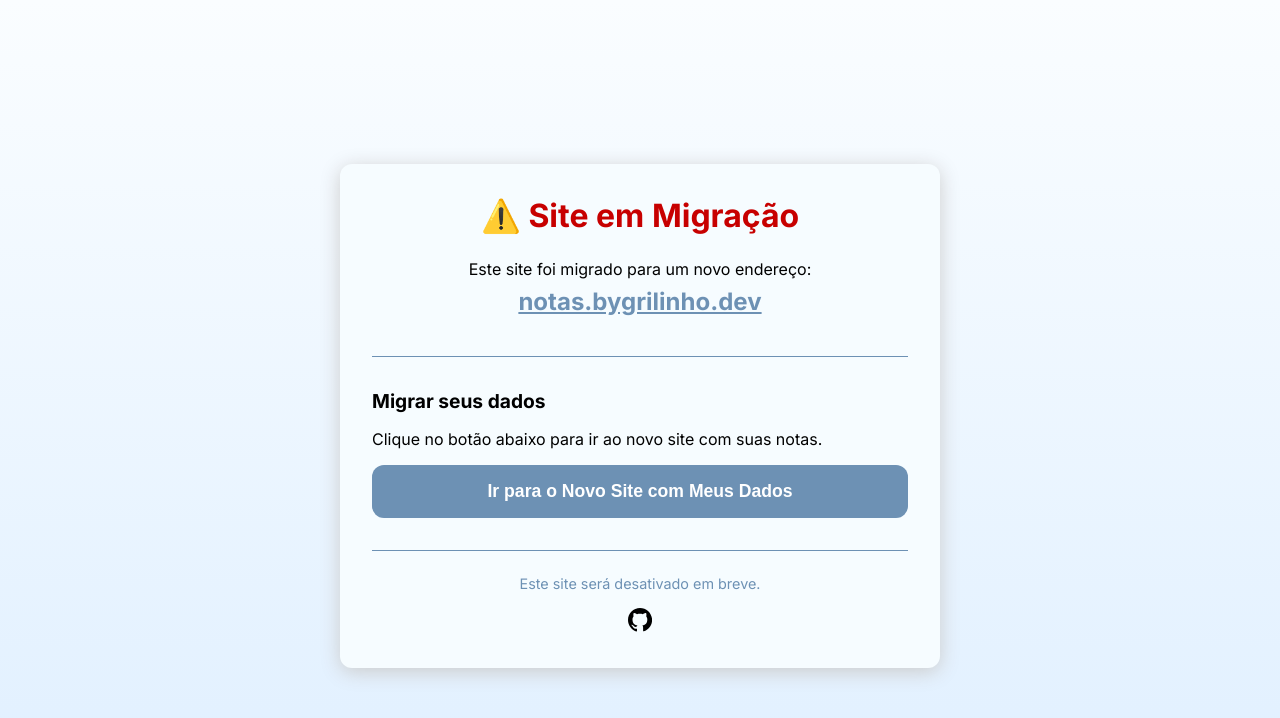
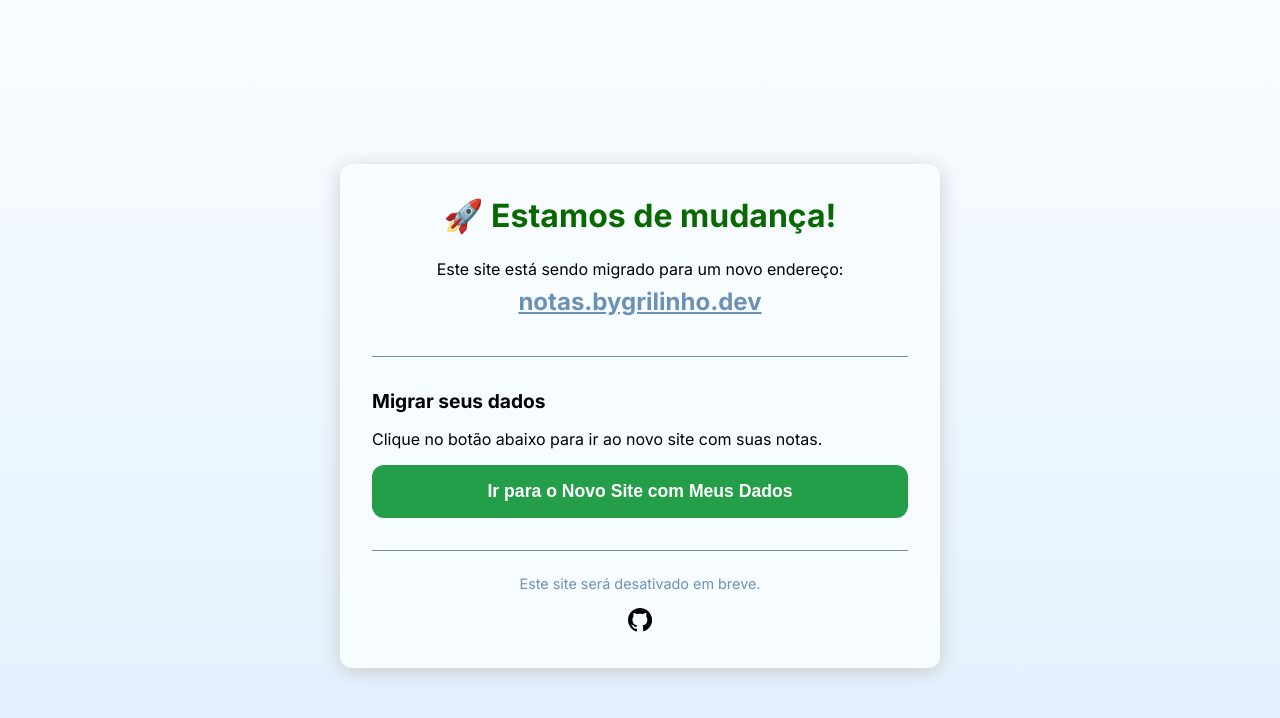
Before and after one commit to Bygrilinho/notaseep, a Next.js app: page / in a window 1280 px wide. Shown: the top 718 px of the page. Built offline with nearby package versions, Linux system fonts and the light colour scheme.

Commit message:
feat: Alterar texto de mudança da página

```diff
--- a/app/globals.css
+++ b/app/globals.css
@@ -11,6 +11,7 @@
   --text: #000;
   --pass: #096900;
   --fail: #c70000;
+  --confirmbtn: #259e49;
 
   --subject-dot-0: #d51f68;
   --subject-dot-1: #f96708;
--- a/app/page.module.css
+++ b/app/page.module.css
@@ -19,7 +19,7 @@
   margin-top: 0;
   margin-bottom: 1.5rem;
   text-align: center;
-  color: var(--fail);
+  color: var(--pass);
 }
 
 .card h2 {
@@ -67,7 +67,7 @@
   padding: 1rem;
   font-size: 1.1rem;
   font-weight: bold;
-  background: var(--accent);
+  background: var(--confirmbtn);
   color: white;
   border: none;
   border-radius: var(--border-radius);
--- a/app/page.tsx
+++ b/app/page.tsx
@@ -44,10 +44,10 @@ export default function Home() {
   return (
     <main className={styles.main}>
       <div className={styles.card}>
-        <h1>⚠️ Site em Migração</h1>
+        <h1>🚀 Estamos de mudança!</h1>
 
         <div className={styles.message}>
-          <p>Este site foi migrado para um novo endereço:</p>
+          <p>Este site está sendo migrado para um novo endereço:</p>
           <p className={styles.newUrl}>
             <a href="https://notas.bygrilinho.dev" target="_blank" rel="noopener noreferrer">
               notas.bygrilinho.dev
```
